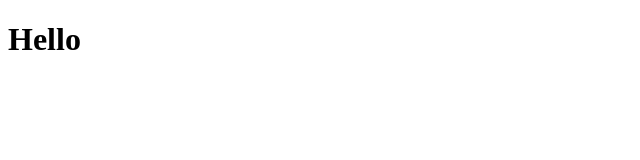
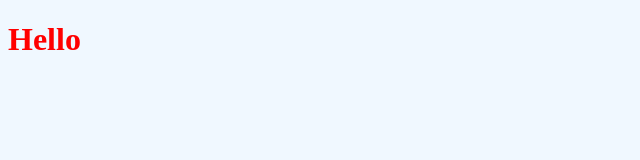
Before and after one commit to L78h/myproject, a plain HTML site: page index.html in a window 1280 px wide. Shown: the whole page, without its empty margins (0-640 px from the left). Drawn offline with Linux system fonts and the light colour scheme.

Commit message:
changing baground color in css file

```diff
--- a/index.html
+++ b/index.html
@@ -4,6 +4,7 @@
     <meta charset="UTF-8">
     <meta name="viewport" content="width=device-width, initial-scale=1.0">
     <title>Document</title>
+    <link rel="stylesheet" href="style.css">
 
 </head>
 <body>
--- a/style.css
+++ b/style.css
@@ -0,0 +1,4 @@
+body{background-color: aliceblue;}
+h1{
+    color: red;
+}
```
